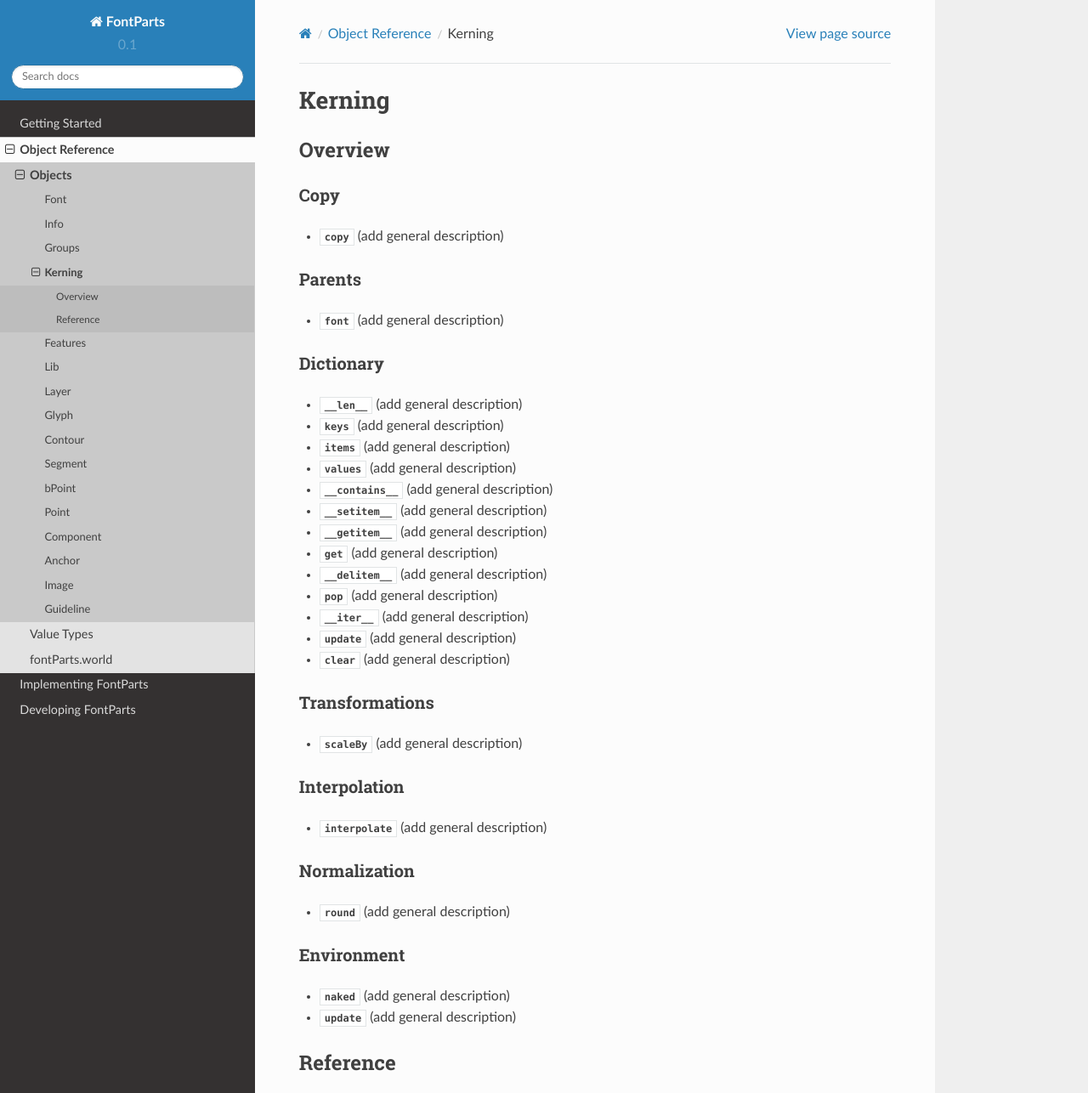
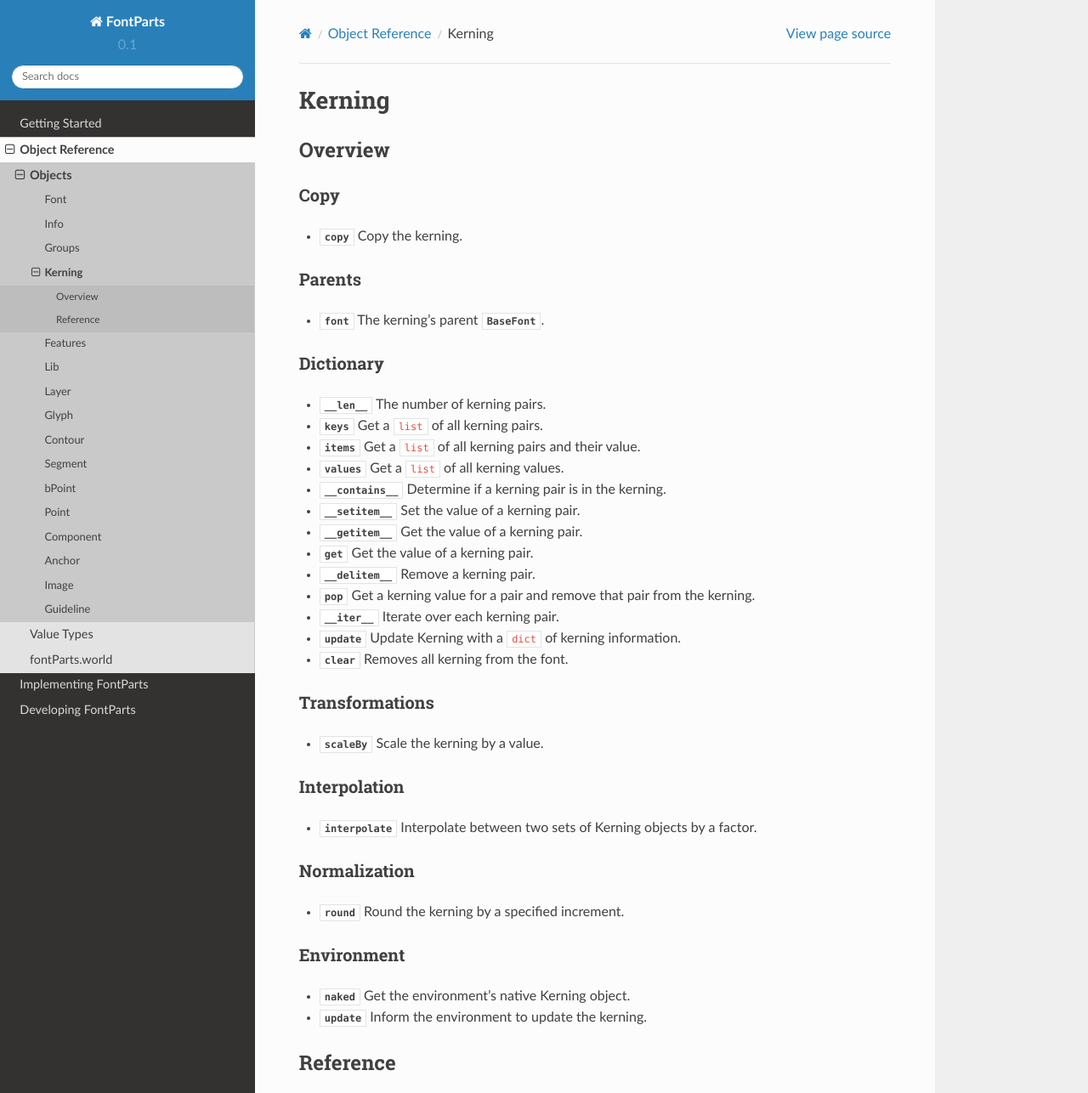
Before and after one commit to sambacha/fontParts, a Sphinx documentation site: the page built from documentation/source/objects/kerning.rst, in a window 1280 px wide and 1400 px high, cut to the strip 0-1286 px from the top of the window. Shown: the whole strip at 85% size. Built offline with Sphinx 7.4.7 and the Read the Docs theme 2.0.0, drawn with Linux system fonts in a browser that asks for light colours.

Commit message:
Kerning WIP

```diff
--- a/documentation/source/objects/kerning.rst
+++ b/documentation/source/objects/kerning.rst
@@ -11,44 +11,44 @@
 
 Copy
 ====
-* :meth:`~BaseKerning.copy` (add general description)
+* :meth:`~BaseKerning.copy` Copy the kerning.
 
 Parents
 =======
-* :attr:`~BaseKerning.font` (add general description)
+* :attr:`~BaseKerning.font` The kerning's parent :class:`BaseFont`.
 
 Dictionary
 ==========
-* :meth:`~BaseKerning.__len__` (add general description)
-* :meth:`~BaseKerning.keys` (add general description)
-* :meth:`~BaseKerning.items` (add general description)
-* :meth:`~BaseKerning.values` (add general description)
-* :meth:`~BaseKerning.__contains__` (add general description)
-* :meth:`~BaseKerning.__setitem__` (add general description)
-* :meth:`~BaseKerning.__getitem__` (add general description)
-* :meth:`~BaseKerning.get` (add general description)
-* :meth:`~BaseKerning.__delitem__` (add general description)
-* :meth:`~BaseKerning.pop` (add general description)
-* :meth:`~BaseKerning.__iter__` (add general description)
-* :meth:`~BaseKerning.update` (add general description)
-* :meth:`~BaseKerning.clear` (add general description)
+* :meth:`~BaseKerning.__len__` The number of kerning pairs.
+* :meth:`~BaseKerning.keys` Get a ``list`` of all kerning pairs.
+* :meth:`~BaseKerning.items` Get a ``list`` of all kerning pairs and their value.
+* :meth:`~BaseKerning.values` Get a ``list`` of all kerning values.
+* :meth:`~BaseKerning.__contains__` Determine if a kerning pair is in the kerning.
+* :meth:`~BaseKerning.__setitem__` Set the value of a kerning pair.
+* :meth:`~BaseKerning.__getitem__` Get the value of a kerning pair.
+* :meth:`~BaseKerning.get` Get the value of a kerning pair.
+* :meth:`~BaseKerning.__delitem__` Remove a kerning pair.
+* :meth:`~BaseKerning.pop` Get a kerning value for a pair and remove that pair from the kerning.
+* :meth:`~BaseKerning.__iter__` Iterate over each kerning pair.
+* :meth:`~BaseKerning.update` Update Kerning with a ``dict`` of kerning information.
+* :meth:`~BaseKerning.clear` Removes all kerning from the font.
 
 Transformations
 ===============
-* :meth:`~BaseKerning.scaleBy` (add general description)
+* :meth:`~BaseKerning.scaleBy` Scale the kerning by a value.
 
 Interpolation
 =============
-* :meth:`~BaseKerning.interpolate` (add general description)
+* :meth:`~BaseKerning.interpolate` Interpolate between two sets of Kerning objects by a factor.
 
 Normalization
 =============
-* :meth:`~BaseKerning.round` (add general description)
+* :meth:`~BaseKerning.round` Round the kerning by a specified increment.
 
 Environment
 ===========
-* :meth:`~BaseKerning.naked` (add general description)
-* :meth:`~BaseKerning.update` (add general description)
+* :meth:`~BaseKerning.naked` Get the environment's native Kerning object.
+* :meth:`~BaseKerning.update` Inform the environment to update the kerning.
 
 
 *********
@@ -57,23 +57,23 @@
 
 .. autoclass:: BaseKerning
 
-	.. autoattribute:: BaseKerning.font
-	.. automethod:: BaseKerning.__contains__
-	.. automethod:: BaseKerning.__delitem__
-	.. automethod:: BaseKerning.__getitem__
-	.. automethod:: BaseKerning.__iter__
-	.. automethod:: BaseKerning.__len__
-	.. automethod:: BaseKerning.__setitem__
-	.. automethod:: BaseKerning.clear
-	.. automethod:: BaseKerning.copy
-	.. automethod:: BaseKerning.get
-	.. automethod:: BaseKerning.interpolate
-	.. automethod:: BaseKerning.items
-	.. automethod:: BaseKerning.keys
-	.. automethod:: BaseKerning.naked
-	.. automethod:: BaseKerning.pop
-	.. automethod:: BaseKerning.round
-	.. automethod:: BaseKerning.scaleBy
-	.. automethod:: BaseKerning.update
-	.. automethod:: BaseKerning.update
-	.. automethod:: BaseKerning.values
+    .. autoattribute:: BaseKerning.font
+    .. automethod:: BaseKerning.__contains__
+    .. automethod:: BaseKerning.__delitem__
+    .. automethod:: BaseKerning.__getitem__
+    .. automethod:: BaseKerning.__iter__
+    .. automethod:: BaseKerning.__len__
+    .. automethod:: BaseKerning.__setitem__
+    .. automethod:: BaseKerning.clear
+    .. automethod:: BaseKerning.copy
+    .. automethod:: BaseKerning.get
+    .. automethod:: BaseKerning.interpolate
+    .. automethod:: BaseKerning.items
+    .. automethod:: BaseKerning.keys
+    .. automethod:: BaseKerning.naked
+    .. automethod:: BaseKerning.pop
+    .. automethod:: BaseKerning.round
+    .. automethod:: BaseKerning.scaleBy
+    .. automethod:: BaseKerning.update
+    .. automethod:: BaseKerning.update
+    .. automethod:: BaseKerning.values
```
